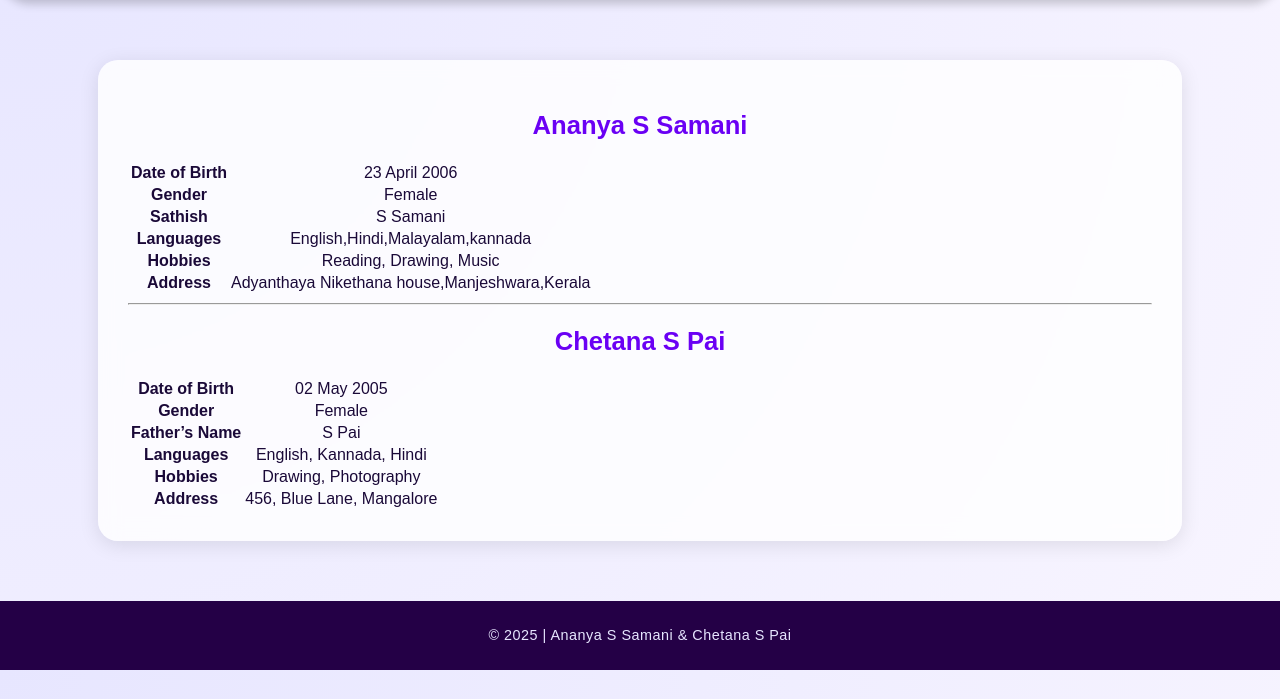
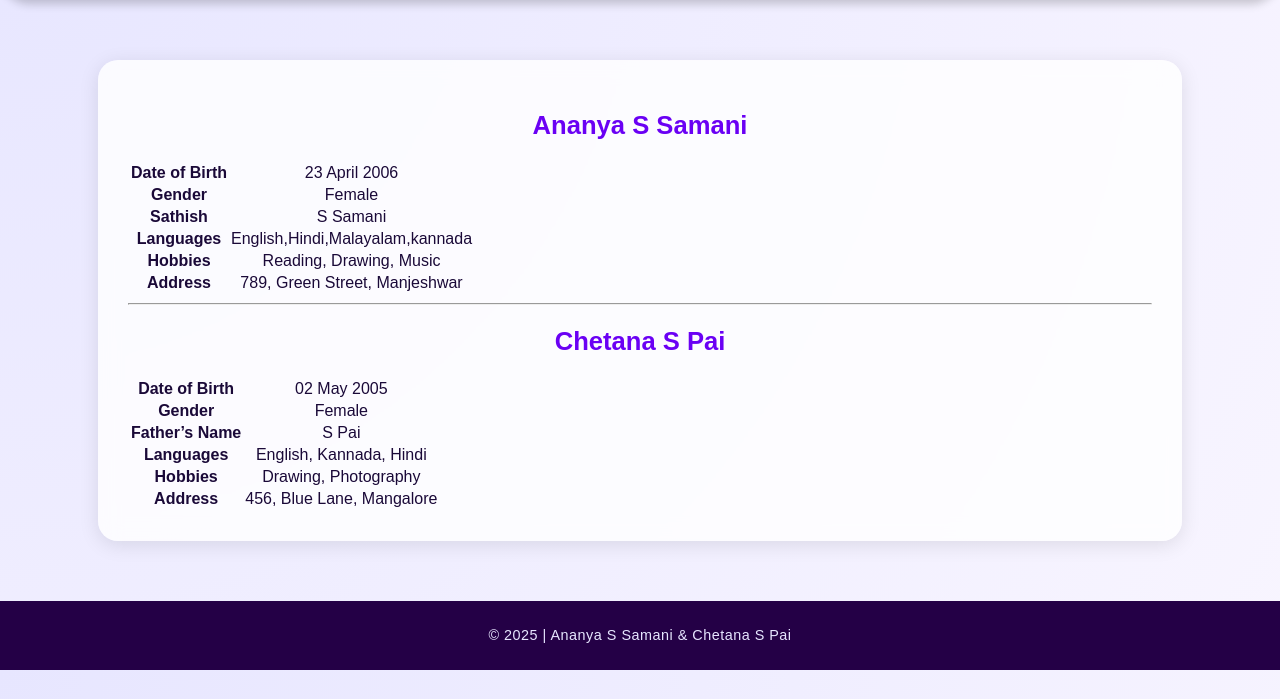
Before and after one commit to ananyasamani7-lang/resume-website, a plain HTML site: page biodata.html in a window 1280 px wide. Shown: the part 101-800 px from the top of the page. Drawn offline with Linux system fonts and the light colour scheme.

Commit message:
Modify address in biodata for Ananya S Samani
Updated address for Ananya S Samani.

```diff
--- a/biodata.html
+++ b/biodata.html
@@ -26,7 +26,7 @@
     <tr><th>Sathish</th><td>S Samani</td></tr>
     <tr><th>Languages</th><td>English,Hindi,Malayalam,kannada</td></tr>
     <tr><th>Hobbies</th><td>Reading, Drawing, Music</td></tr>
-    <tr><th>Address</th><td>Adyanthaya Nikethana house,Manjeshwara,Kerala</td></tr>
+    <tr><th>Address</th><td>789, Green Street, Manjeshwar</td></tr>
   </table>
 
   <hr>
```
